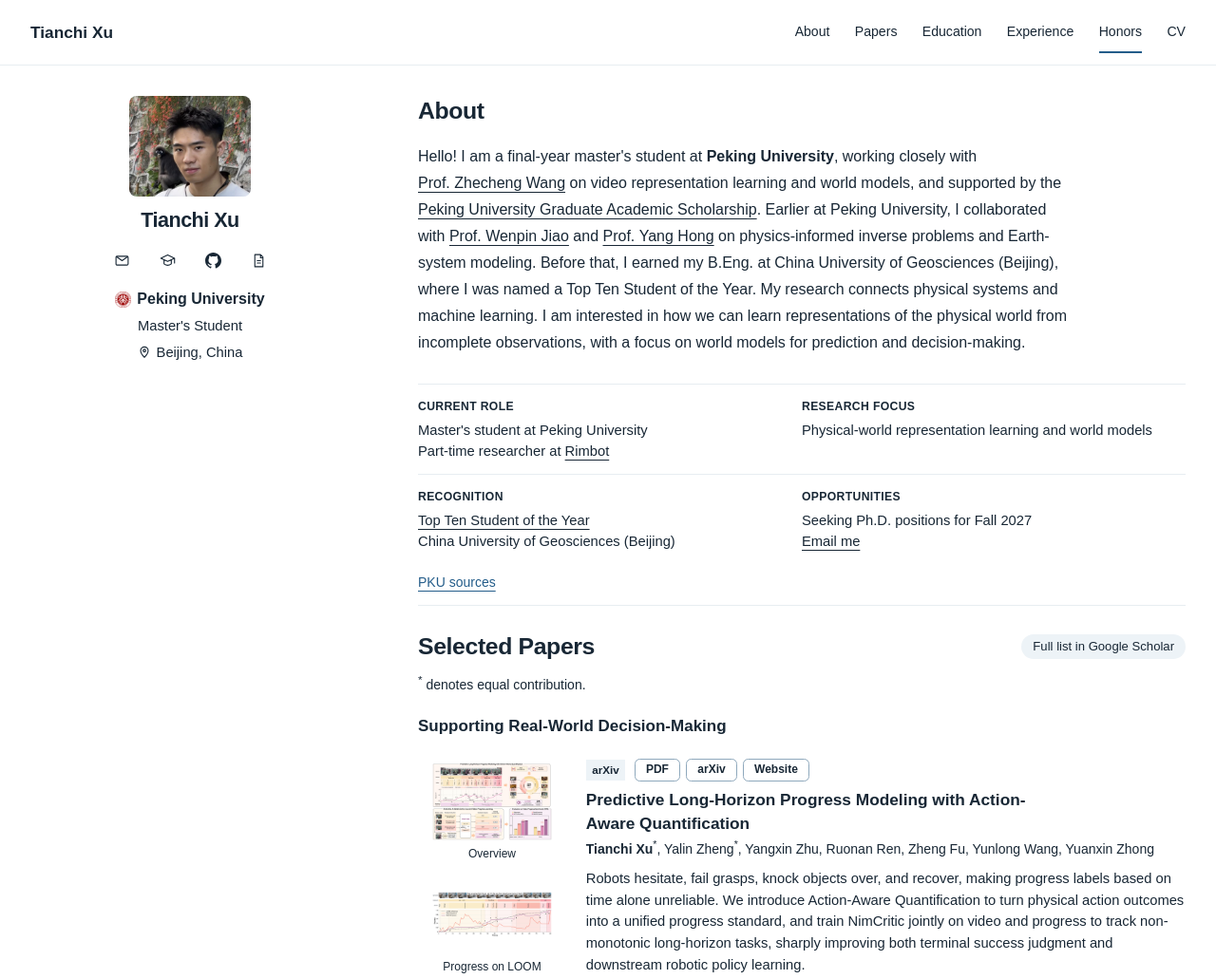
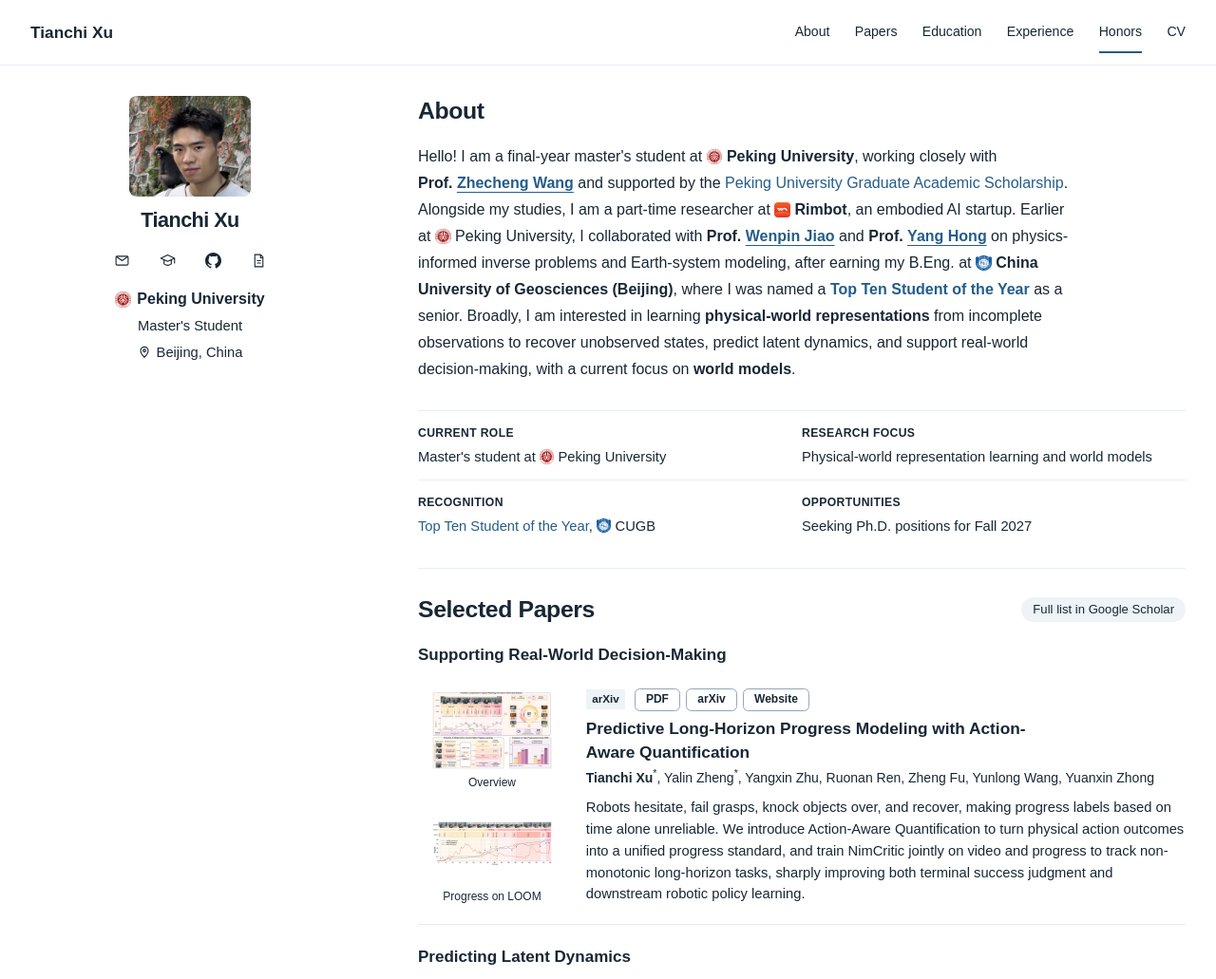
Before and after one commit to TianchiXu1/TianchiXu1.github.io, a plain HTML site: page index.html in a window 1280 px wide. Shown: the top 1031 px of the page at 95% size. Drawn offline with Linux system fonts and the light colour scheme.

Commit message:
Update biography, honors references, and project navigation

```diff
--- a/index.html
+++ b/index.html
@@ -8,7 +8,7 @@
   <title>Tianchi Xu · Peking University</title>
   <link rel="canonical" href="https://tianchixu1.github.io/">
   <link rel="icon" href="assets/favicon.svg" type="image/svg+xml">
-  <link rel="stylesheet" href="styles.css?v=20261125-3">
+  <link rel="stylesheet" href="styles.css?v=20261125-4">
   <script src="site.js?v=20261125-3" defer></script>
 </head>
 <body class="home-page">
@@ -74,11 +74,16 @@ SOFTWARE.
         <div class="section-heading">
           <h2 id="about-title">About</h2>
         </div>
-        <p class="about-bio">Hello! I am a final-year master's student at <strong>Peking University</strong>, working closely with <a href="https://wangzhecheng.github.io/">Prof.&nbsp;Zhecheng Wang</a> on video representation learning and world models, and supported by the <a href="https://grs.pku.edu.cn/jzgz/dtxx1/tzgg1/45eb76d0f7c8400a805e0a0331b7e5de.htm">Peking University Graduate Academic Scholarship</a>. Earlier at Peking University, I collaborated with <a href="https://eecs.pku.edu.cn/xxkxjsxy/info/1465/9547.htm">Prof.&nbsp;Wenpin Jiao</a> and <a href="https://www.ou.edu/coe/cees/people/faculty/yang-hong">Prof.&nbsp;Yang Hong</a> on physics-informed inverse problems and Earth-system modeling. Before that, I earned my B.Eng. at China University of Geosciences (Beijing), where I was named a Top Ten Student of the Year. My research connects physical systems and machine learning. I am interested in how we can learn representations of the physical world from incomplete observations, with a focus on world models for prediction and decision-making.</p>
+        <p class="about-bio">
+          Hello! I am a final-year master's student at <strong><img class="inline-logo" src="assets/pku-logo.png" alt="">Peking University</strong>, working closely with <strong>Prof.&nbsp;<a class="person-link" href="https://wangzhecheng.github.io/">Zhecheng Wang</a></strong> and supported by the <a href="https://grs.pku.edu.cn/jzgz/zcwj/xyjxjy/index.htm">Peking University Graduate Academic Scholarship</a>.
+          Alongside my studies, I am a part-time researcher at <strong><img class="inline-logo" src="assets/rimbot-logo.png" alt="">Rimbot</strong>, an embodied AI startup.
+          Earlier at <img class="inline-logo" src="assets/pku-logo.png" alt="">Peking University, I collaborated with <strong>Prof.&nbsp;<a class="person-link" href="https://eecs.pku.edu.cn/xxkxjsxy/info/1465/9547.htm">Wenpin Jiao</a></strong> and <strong>Prof.&nbsp;<a class="person-link" href="https://www.ou.edu/coe/cees/people/faculty/yang-hong">Yang Hong</a></strong> on physics-informed inverse problems and Earth-system modeling, after earning my B.Eng. at <strong><img class="inline-logo" src="assets/cugb-logo.png" alt="">China University of Geosciences (Beijing)</strong>, where I was named a <strong><a class="award-link" href="https://www.cugb.edu.cn/xynews/45214.jhtml" title="CUGB's December 2023 awards ceremony report">Top Ten Student of the Year</a></strong> as a senior.
+          Broadly, I am interested in learning <strong>physical-world representations</strong> from incomplete observations to recover unobserved states, predict latent dynamics, and support real-world decision-making, with a current focus on <strong>world models</strong>.
+        </p>
         <dl class="about-facts">
           <div>
             <dt>Current role</dt>
-            <dd>Master's student at Peking University<br>Part-time researcher at <a href="#rimbot">Rimbot</a></dd>
+            <dd>Master's student at <img class="inline-logo" src="assets/pku-logo.png" alt="">Peking University</dd>
           </div>
           <div>
             <dt>Research focus</dt>
@@ -86,14 +91,13 @@ SOFTWARE.
           </div>
           <div>
             <dt>Recognition</dt>
-            <dd><a href="#honors">Top Ten Student of the Year</a><br>China University of Geosciences (Beijing)</dd>
+            <dd><a class="award-link" href="https://www.cugb.edu.cn/xynews/45214.jhtml" title="CUGB's December 2023 awards ceremony report">Top Ten Student of the Year</a>, <span class="inline-affiliation"><img class="inline-logo" src="assets/cugb-logo.png" alt=""><abbr title="China University of Geosciences (Beijing)">CUGB</abbr></span></dd>
           </div>
           <div>
             <dt>Opportunities</dt>
-            <dd>Seeking Ph.D. positions for Fall 2027<br><a href="mailto:tianchixu@stu.pku.edu.cn">Email me</a></dd>
+            <dd>Seeking Ph.D. positions for Fall 2027</dd>
           </div>
         </dl>
-        <p class="about-sources"><a href="pku-references.html">PKU sources</a></p>
       </section>
 
       <section id="papers" class="content-section research-section" aria-labelledby="papers-title">
@@ -101,13 +105,12 @@ SOFTWARE.
           <h2 id="papers-title">Selected Papers</h2>
           <a class="papers-scholar" href="https://scholar.google.com/citations?user=sJ7_qtoAAAAJ">Full list in Google Scholar</a>
         </div>
-        <p class="papers-intro"><sup>*</sup> denotes equal contribution.</p>
         <section id="real-world-decision-making" class="paper-group" aria-labelledby="real-world-decision-making-title">
           <h3 id="real-world-decision-making-title" class="paper-group-title">Supporting Real-World Decision-Making</h3>
           <div class="research-list">
             <article id="nimcritic" class="research-item">
               <div class="research-copy">
-                <div class="paper-venue"><span class="venue-badge">arXiv</span><span class="paper-details"><a class="paper-link" href="papers/NimCritic.pdf" aria-label="NimCritic PDF">PDF</a><a class="paper-link" href="https://arxiv.org/abs/2610.32776" aria-label="NimCritic arXiv">arXiv</a><a class="paper-link" href="https://rimbot.com/en/research/nimcritic/" aria-label="NimCritic Website">Website</a></span></div>
+                <div class="paper-venue"><span class="venue-badge">arXiv</span><span class="paper-details"><a class="paper-link" href="papers/NimCritic.pdf" aria-label="NimCritic PDF">PDF</a><a class="paper-link" href="https://arxiv.org/abs/2610.32776" aria-label="NimCritic arXiv">arXiv</a><a class="paper-link" href="https://rimbot.com/en/research/nimcritic/" referrerpolicy="no-referrer" aria-label="NimCritic Website">Website</a></span></div>
                 <h4><a href="papers/NimCritic.pdf">Predictive Long-Horizon Progress Modeling with Action-Aware Quantification</a></h4>
                 <p class="paper-authors"><strong>Tianchi Xu</strong><sup>*</sup>, Yalin Zheng<sup>*</sup>, Yangxin Zhu, Ruonan Ren, Zheng Fu, Yunlong Wang, Yuanxin Zhong</p>
                 <p class="research-description">Robots hesitate, fail grasps, knock objects over, and recover, making progress labels based on time alone unreliable. We introduce Action-Aware Quantification to turn physical action outcomes into a unified progress standard, and train NimCritic jointly on video and progress to track non-monotonic long-horizon tasks, sharply improving both terminal success judgment and downstream robotic policy learning.</p>
@@ -257,7 +260,7 @@ SOFTWARE.
           <article id="rimbot" class="record-item">
             <p class="record-date"><time datetime="2026-07">Jul 2026</time> to Present</p>
             <div class="record-copy">
-              <h3>Rimbot <span class="company-note">(Embodied AI Startup)</span></h3>
+              <h3><img class="inline-logo" src="assets/rimbot-logo.png" alt="">Rimbot <span class="company-note">(Embodied AI Startup)</span></h3>
               <p class="record-role">Part-Time Researcher, Embodied World Models</p>
               <p>Working with Dr. Yuanxin Zhong on predictive world models for long-horizon robotic progress evaluation (NimCritic) and architecting a hierarchical multi-agent harness for recursive self-improvement of robotic manipulation policies.</p>
             </div>
@@ -265,7 +268,7 @@ SOFTWARE.
           <article id="momenta" class="record-item">
             <p class="record-date"><time datetime="2025-07">Jul 2025</time> to <time datetime="2025-10">Oct 2025</time></p>
             <div class="record-copy">
-              <h3>Momenta <span class="company-note">(HKEX: 6880)</span></h3>
+              <h3><img class="inline-logo" src="assets/momenta-logo.png" alt="">Momenta <span class="company-note">(HKEX: 6880)</span></h3>
               <p class="record-role">Data Infrastructure Intern, Deep Learning Planning</p>
               <p>Built driving data quality filters and perception-based geometric scenario mining pipelines for L4 autonomous driving planning, improving vehicle turn classification accuracy by about 26 percentage points while cutting manual labeling costs by roughly 60%.</p>
             </div>
@@ -286,7 +289,7 @@ SOFTWARE.
           <li data-honors-only="selected" hidden><span><strong>Taihang Talent Scholarship</strong> <em>(20 students university-wide)</em> &amp; <strong>Award for Academic Excellence</strong>, Peking University</span><time datetime="2025">2025</time></li>
           <li data-honors-only="all"><span><strong>Taihang Talent Scholarship</strong>, Peking University <em>(20 students university-wide)</em></span><time datetime="2025">2025</time></li>
           <li data-honors-only="all"><span><strong>Award for Academic Excellence</strong>, Peking University</span><time datetime="2025">2025</time></li>
-          <li><span><strong>Top Ten Student of the Year</strong>, China University of Geosciences (Beijing)</span><time datetime="2024">2024</time></li>
+          <li><span><strong><a class="award-link" href="https://www.cugb.edu.cn/xynews/45214.jhtml" title="CUGB's December 2023 awards ceremony report">Top Ten Student of the Year</a></strong>, China University of Geosciences (Beijing)</span><time datetime="2024">2024</time></li>
           <li data-honors-only="all"><span><strong>Beijing Outstanding Graduate</strong></span><time datetime="2024">2024</time></li>
           <li data-honors-only="all"><span><strong>Beijing Merit Student</strong></span><time datetime="2023">2023</time></li>
           <li data-honors-only="all"><span><strong>China Collegiate Computing Design Contest, National First Prize</strong></span><time datetime="2023">2023</time></li>
--- a/styles.css
+++ b/styles.css
@@ -49,23 +49,21 @@ section[id], article[id], #main-content { scroll-margin-top: 5.5rem; }
 .section-heading h2 { font-size: 1.55rem; line-height: 1.3; font-weight: 700; letter-spacing: -.015em; }
 .about-section { padding-bottom: .75rem; }
 .about-bio { max-width: 78ch; font-size: 1rem; line-height: 1.75; }
-.about-bio a, .about-facts a { color: var(--ink); }
-.about-bio a:hover, .about-facts a:hover { color: var(--blue); }
+.about-bio a, .award-link { text-decoration: none; }
+.about-bio .person-link { text-decoration: underline; }
+.inline-logo { display: inline-block; width: 1.05em; height: 1.05em; margin-right: .28em; vertical-align: -.18em; object-fit: contain; }
+.inline-affiliation { display: inline-block; white-space: nowrap; }
+.inline-affiliation abbr { text-decoration: none; }
 .about-facts { display: grid; grid-template-columns: repeat(2, minmax(0, 1fr)); margin: 1.8rem 0 .5rem; }
 .about-facts > div { padding: .8rem 1rem .8rem 0; border-top: 1px solid var(--line); }
 .about-facts dt { margin-bottom: .25rem; font-size: .76rem; font-weight: 700; letter-spacing: .03em; text-transform: uppercase; }
 .about-facts dd { margin: 0; font-size: .92rem; line-height: 1.5; }
-.about-sources { margin-top: 7px; font-size: .875rem; }
-.pku-reference-page { max-width: 760px; margin: 0 auto; padding: 48px 24px; }
-.pku-reference-page h1 { margin-top: 14px; }
-.pku-reference-page p + p { margin-top: 8px; }
 .content-section { margin-top: 2rem; }
 .home-page .content-section { margin-top: 0; padding: 1.7rem 0 2.3rem; border-top: 1px solid var(--line); }
 .research-section { margin-top: 43px; }
-.research-section .papers-heading { align-items: center; flex-wrap: wrap; gap: 8px 16px; margin-bottom: 9px; }
+.research-section .papers-heading { align-items: center; flex-wrap: wrap; gap: 8px 16px; }
 .papers-scholar { padding: 5px 12px; border-radius: 999px; background: var(--wash); color: var(--ink); font-size: .82rem; line-height: 1.25; text-decoration: none; }
 .papers-scholar:hover { background: #dcebf5; }
-.papers-intro { margin-bottom: 18px; color: var(--ink); font-size: .875rem; }
 .paper-group-title { margin: 0 0 10px; font-size: 1.0625rem; font-weight: 700; }
 .paper-group + .paper-group { padding-top: 20px; }
 .research-list { display: grid; }
```
Also changed, not shown: pku-references.html (deleted, +0 -26 lines), assets/cugb-logo.png (added), assets/momenta-logo.png (added), assets/rimbot-logo.png (added).
